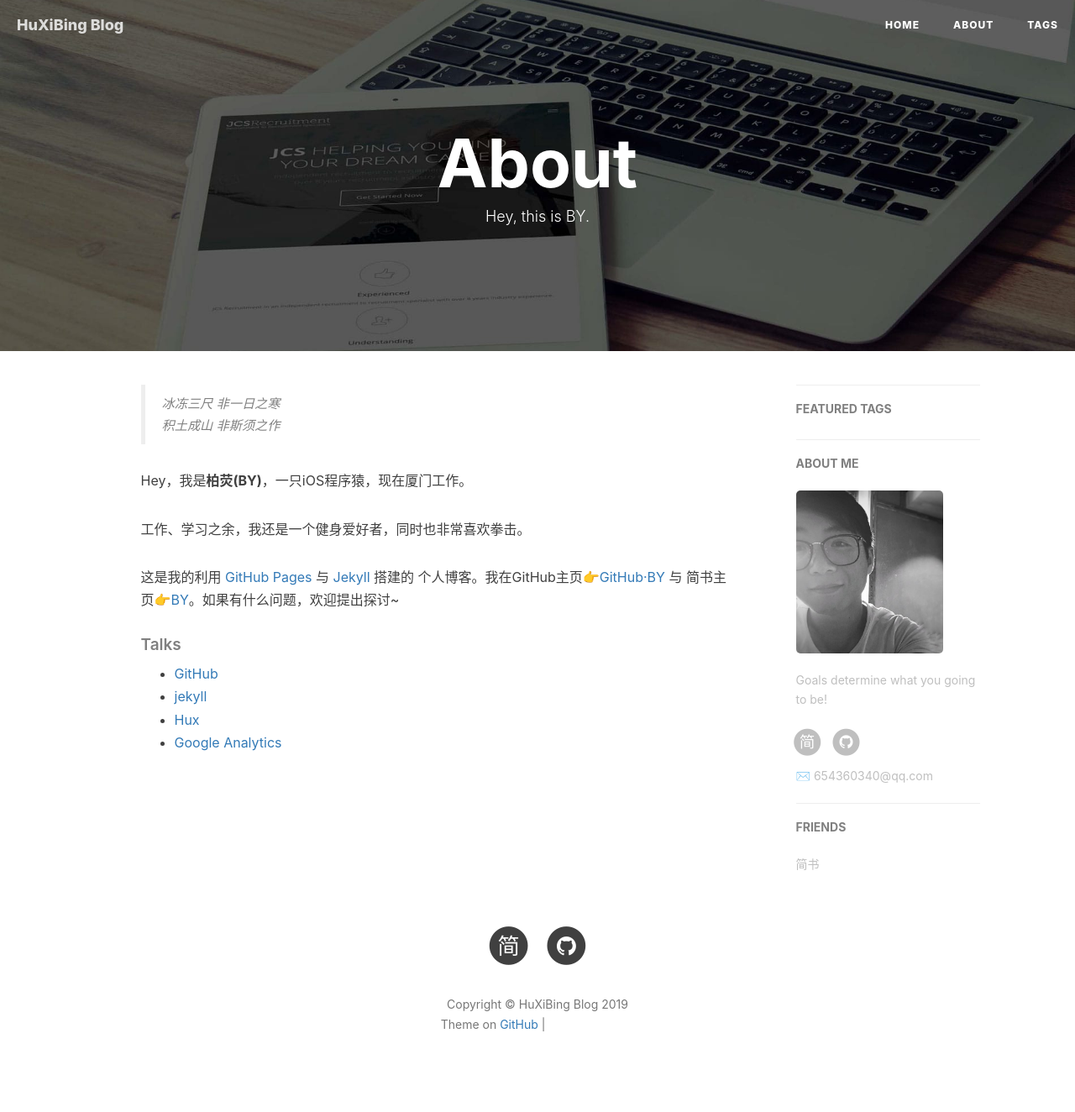
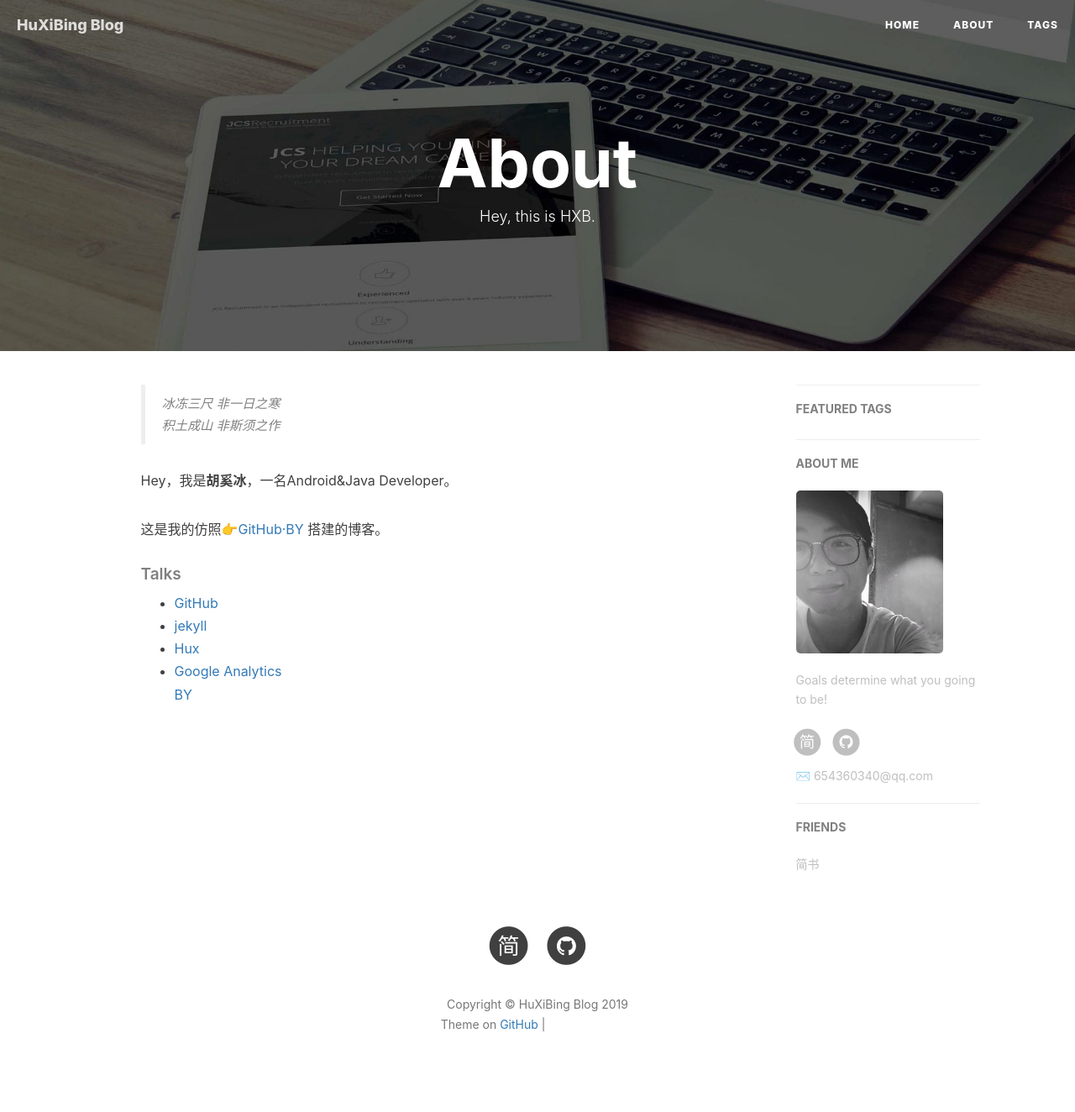
Before and after one commit to huburt-Hu/huburt-Hu.github.io, a Jekyll site: the page built from about.html, in a window 1280 px wide. Shown: the whole page at 84% size. Built offline with Jekyll 4.4.1, drawn with Linux system fonts in a browser that asks for light colours; nearby versions of some CDN libraries; comment, search, counter and statistics services are not loaded; grey boxes are pictures that could not be loaded.

Commit message:
Update about.html

```diff
--- a/about.html
+++ b/about.html
@@ -1,7 +1,7 @@
 ---
 layout: page
 title: "About"
-description: "Hey, this is BY."
+description: "Hey, this is HXB."
 header-img: "img/post-bg-rwd.jpg"
 ---
 
@@ -18,11 +18,9 @@ header-img: "img/post-bg-rwd.jpg"
     <blockquote><p>冰冻三尺 非一日之寒<br>
     积土成山 非斯须之作</p></blockquote>
 
-    <p>Hey，我是<strong>柏荧(BY)</strong>，一只iOS程序猿，现在厦门工作。</p>
+    <p>Hey，我是<strong>胡奚冰</strong>，一名Android&Java Developer。</p>
 
-    <p>工作、学习之余，我还是一个健身爱好者，同时也非常喜欢拳击。</p>
-
-    <p>这是我的利用 <a href="https://pages.github.com/">GitHub Pages</a> 与 <a href="http://jekyll.com.cn/">Jekyll</a> 搭建的 个人博客。我在GitHub主页<a href="https://github.com/qiubaiying">👉GitHub·BY</a> 与 简书主页<a href="https://http://www.jianshu.com/u/e71990ada2fd">👉BY</a>。如果有什么问题，欢迎提出探讨~</p>
+    <p>这是我的仿照<a href="https://github.com/qiubaiying">👉GitHub·BY</a> 搭建的博客。</p>
 
     <p></p>
 
```
Also changed, not shown: other parts of about.html (+1 -0 lines).
